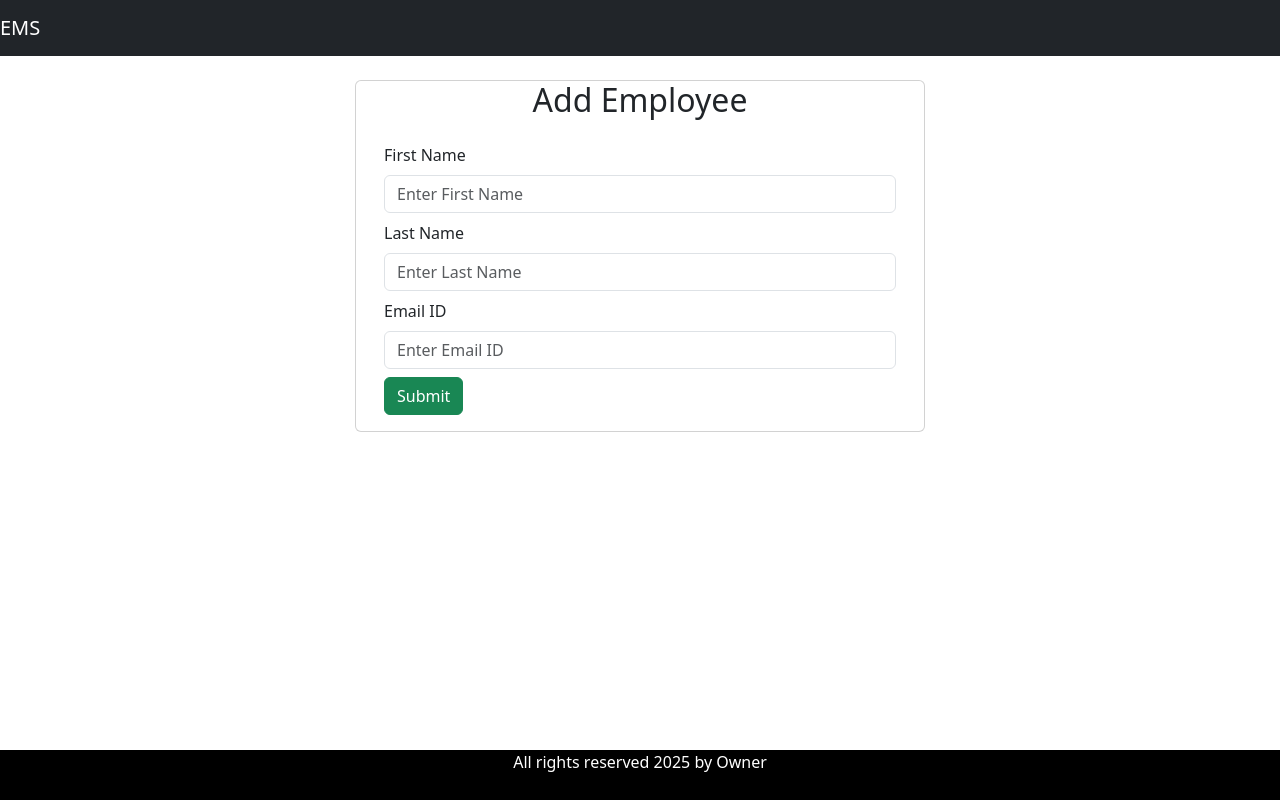
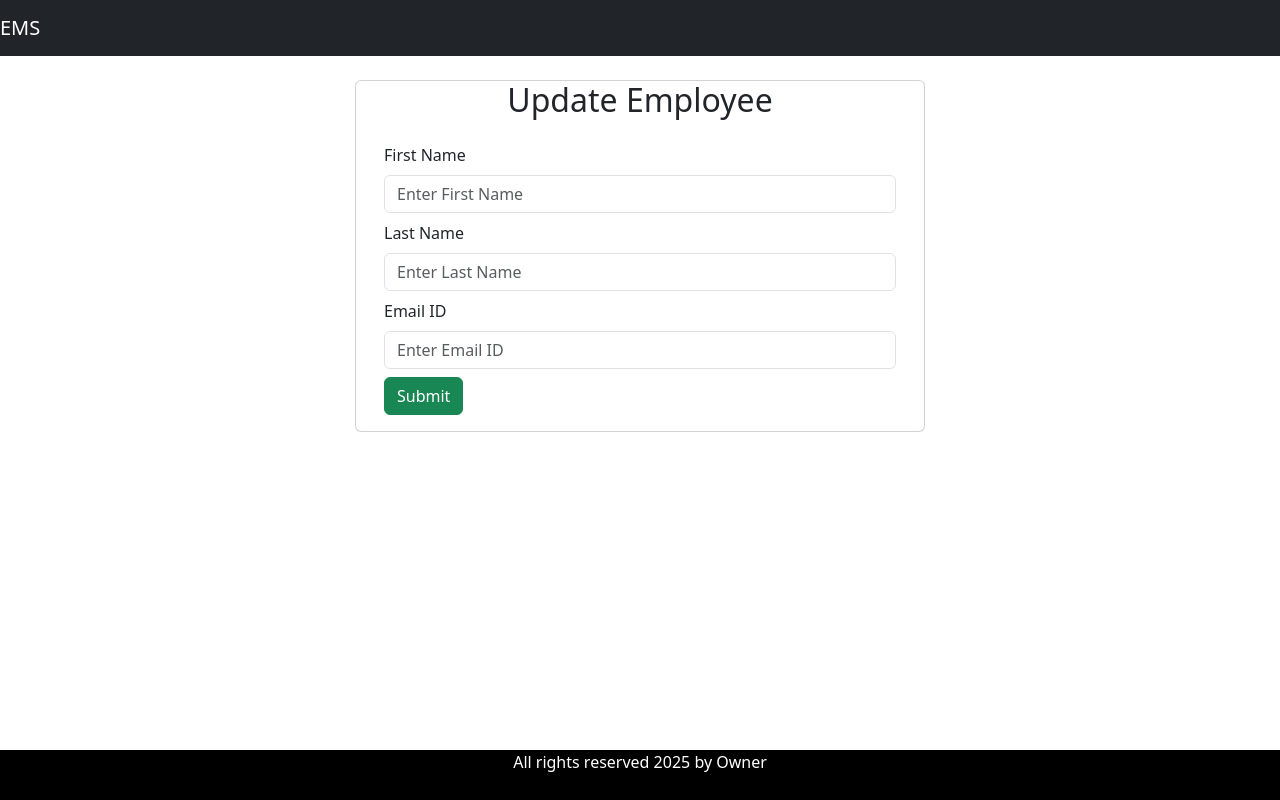
Before and after one commit to pppatil7/ems-front, a React (Vite) app: page /edit-employee/1 in a window 1280 px wide. Built offline with nearby package versions, Linux system fonts and the light colour scheme.

Commit message:
debug for update emp

```diff
--- a/src/components/EmpAdd.jsx
+++ b/src/components/EmpAdd.jsx
@@ -1,6 +1,6 @@
 import React, { useState } from 'react'
 import { createEmployee } from '../services/EmpService'
-import { useNavigate } from 'react-router-dom'
+import { useNavigate, useParams } from 'react-router-dom'
 
 const EmpAdd = () => {
 
@@ -15,6 +15,8 @@ const EmpAdd = () => {
   const handleEmpLastName = (e) => setEmpLastName(e.target.value);
 
   const handleEmpEmail = (e) => setEmpEmail(e.target.value);
+
+  const{empUserId} = useParams();
 
   const [errors, setErrors] = useState({
     empFirstName: '',
@@ -71,12 +73,22 @@ const EmpAdd = () => {
 
   }
 
+  function pageTitle(){
+     if(empUserId){
+        return <h2 className='text-center' >Update Employee</h2>
+     }else{
+      return <h2 className='text-center' >Add Employee</h2>
+     }
+  }
+
   return (
     <div className='container' >
       <br></br>
       <div className='row' >
         <div className='card col-md-6 offset-md-3 offset-md-3' >
-          <h2 className='text-center' >Add Employee</h2>
+          {
+            pageTitle()
+          }
           <div className='card-body'>
             <form>
               <div className='form-group mb-2'>
--- a/src/components/EmpList.jsx
+++ b/src/components/EmpList.jsx
@@ -20,7 +20,7 @@ const EmpList = () => {
         navigator('/add-employee')
     }
 
-    function updateEmployee(){
+    function updateEmployee(empUserId){
         navigator(`/edit-employee/${empUserId}`)
     }
 
```
